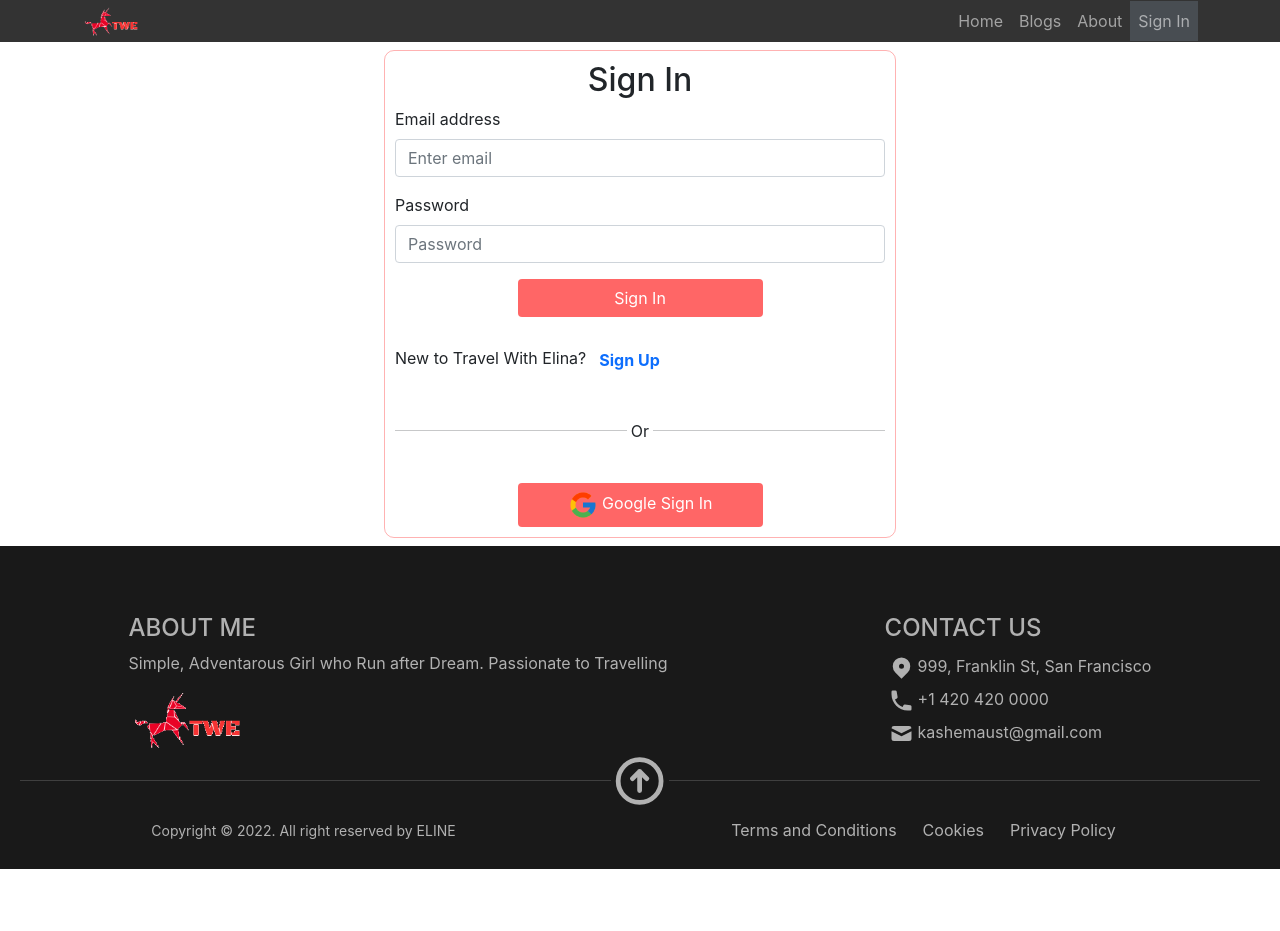
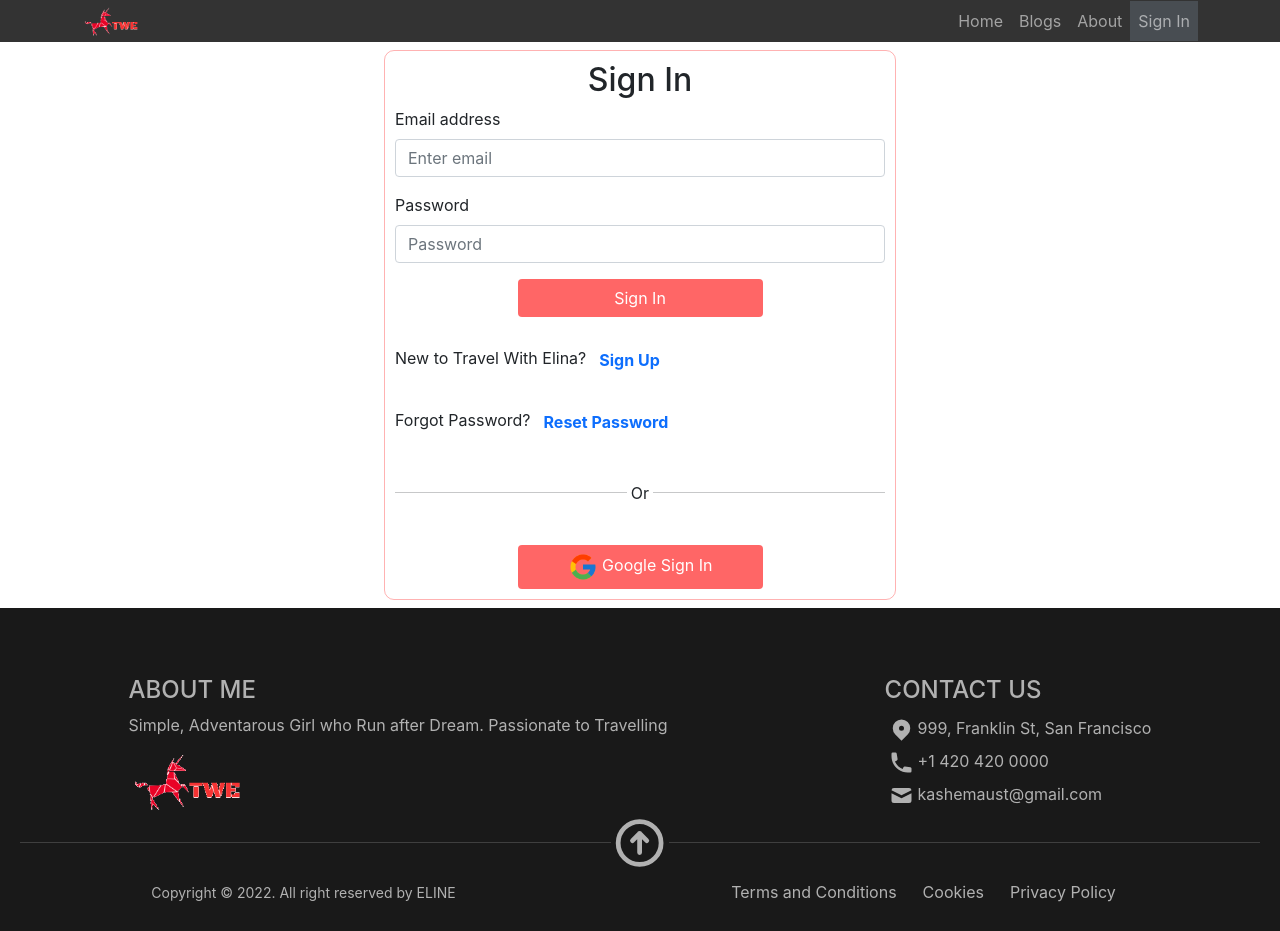
Before and after one commit to engrkashem/travel-guide-elina-client, a React (Create React App) app: page /sign-in in a window 1280 px wide. Before the commit the page ends 869 px from the top, so only its background shows below. Built offline with nearby package versions, Linux system fonts and the light colour scheme; no server answers.

Commit message:
password reset mail sent enabled and toast added to it

```diff
--- a/package.json
+++ b/package.json
@@ -16,6 +16,7 @@
     "react-router-dom": "^6.3.0",
     "react-router-hash-link": "^2.4.3",
     "react-scripts": "5.0.1",
+    "react-toastify": "^8.2.0",
     "web-vitals": "^2.1.4"
   },
   "scripts": {
--- a/src/App.js
+++ b/src/App.js
@@ -9,7 +9,7 @@ import Footer from './Pages/Shared/Footer/Footer';
 import SignUp from './Pages/Authentications/SignUp/SignUp';
 import NavBar from './Pages/Shared/NavBar/NavBar';
 import Checkout from './Pages/Home/Checkout/Checkout';
-import RequiredAuth from './Pages/Home/RequiredAuth/RequiredAuth';
+import RequiredAuth from './Pages/Authentications/RequiredAuth/RequiredAuth';
 
 function App() {
   return (
--- a/src/Pages/Authentications/SignIn/SignIn.js
+++ b/src/Pages/Authentications/SignIn/SignIn.js
@@ -1,13 +1,18 @@
-import React from 'react';
+import React, { useRef } from 'react';
 import { Button, Form } from 'react-bootstrap';
 import './SignIn.css';
 import googleIcon from '../../../images/google.png';
-import { useSignInWithEmailAndPassword, useSignInWithGoogle } from 'react-firebase-hooks/auth';
+import { useSendPasswordResetEmail, useSignInWithEmailAndPassword, useSignInWithGoogle } from 'react-firebase-hooks/auth';
 import auth from '../../../firebase.init';
 import { useLocation, useNavigate } from 'react-router-dom';
+import { toast, ToastContainer } from 'react-toastify';
+import 'react-toastify/dist/ReactToastify.css';
+import Loading from '../../Shared/Loading/Loading';
 
 
 const SignIn = () => {
+    const emailRef = useRef('');
+    const passwordRef = useRef('');
     const navigate = useNavigate();
     const location = useLocation();
     const from = location?.state?.from?.pathname || '/';
@@ -21,6 +26,10 @@ const SignIn = () => {
 
     const [signInWithGoogle, gUser, gLoading, gError] = useSignInWithGoogle(auth);
 
+    const [sendPasswordResetEmail, sending] = useSendPasswordResetEmail(
+        auth
+    );
+
     let errorMessage;
     if (error) {
         errorMessage = error.message;
@@ -31,8 +40,8 @@ const SignIn = () => {
 
     const handleSignIn = e => {
         e.preventDefault();
-        const email = e.target.email.value;
-        const password = e.target.password.value;
+        const email = emailRef.current.value;
+        const password = passwordRef.current.value;
         signInWithEmailAndPassword(email, password)
 
     }
@@ -42,6 +51,22 @@ const SignIn = () => {
         navigate(from, { replace: true });
     }
 
+    if (loading || gLoading || sending) {
+        return <Loading></Loading>
+    }
+
+    const resetPassword = async () => {
+        const email = emailRef.current.value;
+        if (email) {
+            await sendPasswordResetEmail(email);
+            toast('Email is Sent');
+        }
+        else {
+            toast('Please Enter Your Email Address');
+        }
+
+    }
+
     return (
         <div>
             <div id='sign-in' className=' login-container mx-auto my-2'>
@@ -49,11 +74,11 @@ const SignIn = () => {
                 <Form onSubmit={handleSignIn}>
                     <Form.Group className="mb-3" controlId="formBasicEmail">
                         <Form.Label>Email address</Form.Label>
-                        <Form.Control name='email' type="email" placeholder="Enter email" required />
+                        <Form.Control ref={emailRef} type="email" placeholder="Enter email" required />
                     </Form.Group>
                     <Form.Group className="mb-3" controlId="formBasicPassword">
                         <Form.Label>Password</Form.Label>
-                        <Form.Control name='password' type="password" placeholder="Password" required />
+                        <Form.Control ref={passwordRef} type="password" placeholder="Password" required />
                     </Form.Group>
                     <Button variant=" d-block mx-auto w-50 " type="submit">
                         Sign In
@@ -65,6 +90,11 @@ const SignIn = () => {
                         onClick={() => navigate('/sign-up')}
                         className='btn btn-link text-decoration-none fw-bold'>Sign Up</span>
                 </p>
+                <p className='mt-4'>Forgot Password?
+                    <span
+                        onClick={resetPassword}
+                        className='btn btn-link text-decoration-none fw-bold'>Reset Password</span>
+                </p>
                 <div className='d-flex align-items-center my-4'>
                     <hr />
                     <p className='pt-3 mx-1'>Or</p>
@@ -74,6 +104,7 @@ const SignIn = () => {
                     <Button onClick={() => signInWithGoogle()} variant=" d-block mx-auto w-50 " type="submit" alt="" ><img height={'30px'}
                         alt='' src={googleIcon} /> Google Sign In</Button>
                 </div>
+                <ToastContainer></ToastContainer>
             </div>
         </div>
     );
```
Also changed, not shown: src/Pages/Authentications/RequiredAuth/RequiredAuth.js (renamed from src/Pages/Home/RequiredAuth/RequiredAuth.js), 1 other file (tests, documents, lock files or other folders).
